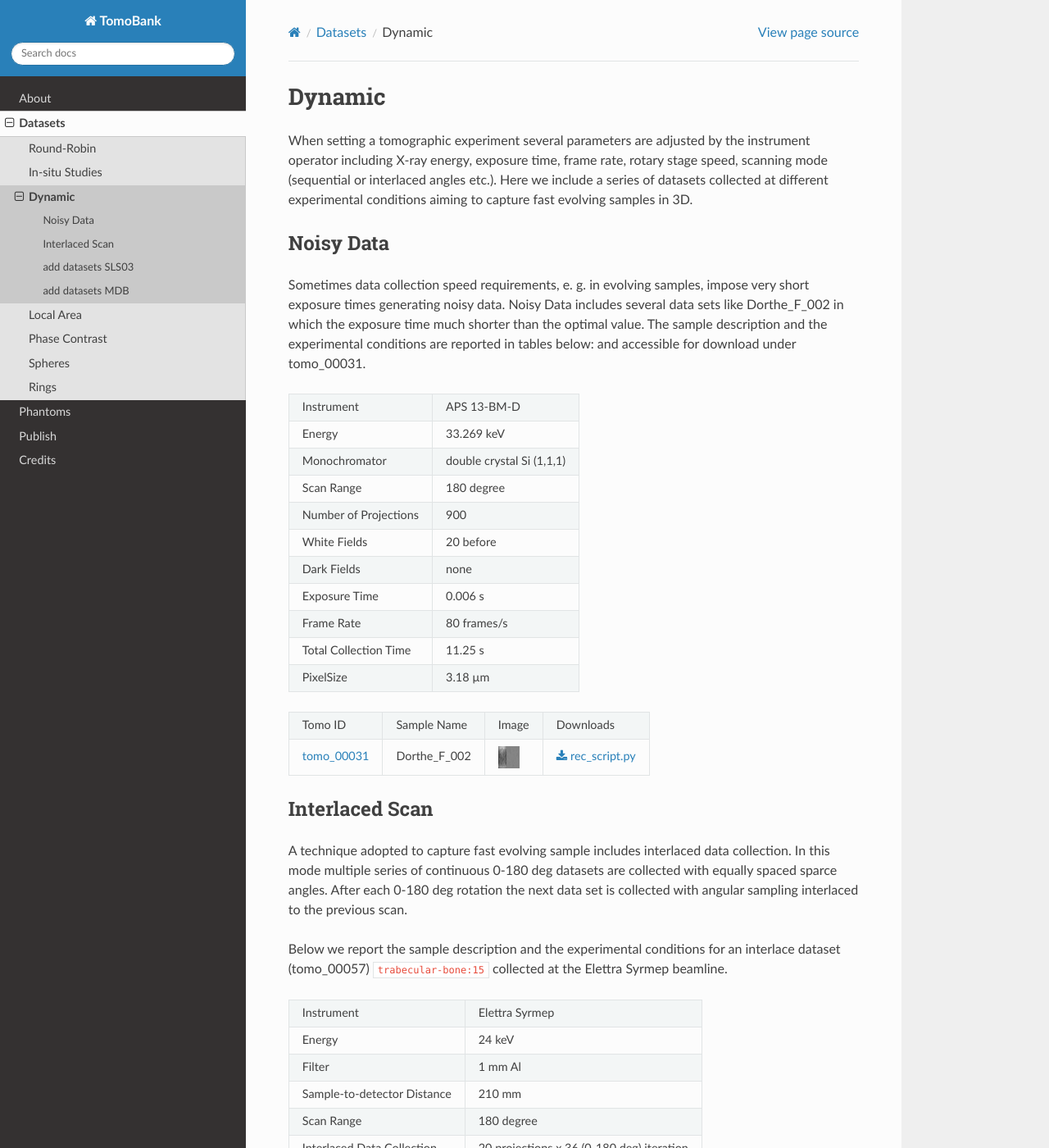
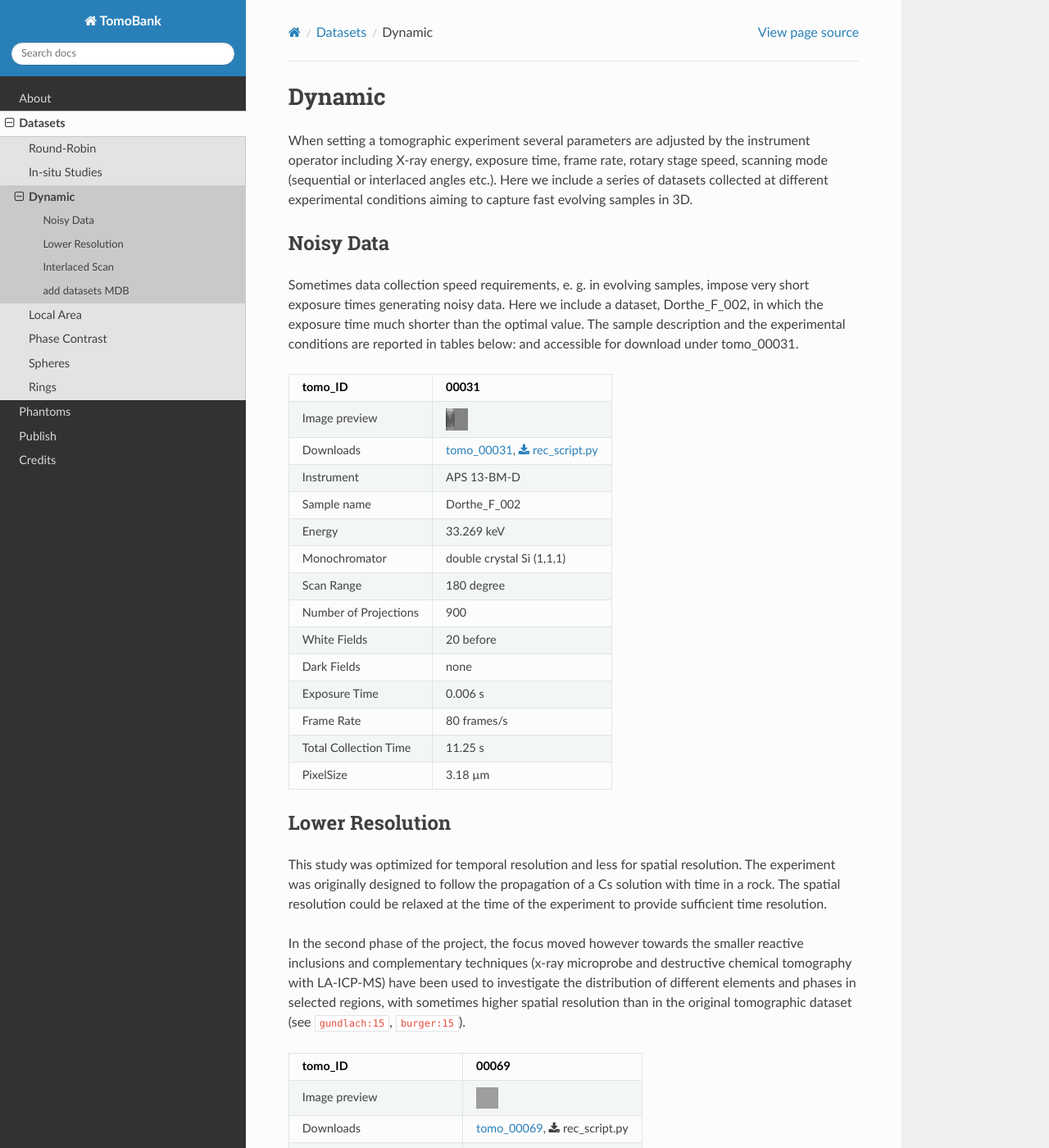
Before and after one commit to tomography/tomobank, a Sphinx documentation site: the page built from docs/source/data/docs.data.dynamic.rst, in a window 1280 px wide and 1400 px high. Shown: the whole window at 82% size. Built offline with Sphinx 7.4.7 and the Read the Docs theme 2.0.0, drawn with Linux system fonts in a browser that asks for light colours; cross-references to code outside the pages are shown as plain code; some of the changed text lies outside the part shown; grey boxes are pictures that could not be loaded.

Commit message:
added SLS data set tomo_00069

```diff
--- a/docs/source/bibtex/ref.bib
+++ b/docs/source/bibtex/ref.bib
@@ -253,3 +253,31 @@
 isbn={978-3-319-19387-8},
 url={http://dx.doi.org/10.1007/978-3-319-19387-8_70}
 }
+
+@article{gundlach:15,
+author = {Gundlach-Graham, Alexander and Burger, Marcel and Allner, Steffen and Schwarz, Gunnar and Wang, Hao A. O. and Gyr, Luzia and Grolimund, Daniel and Hattendorf, Bodo and Günther, Detlef},
+title = {High-Speed, High-Resolution, Multielemental Laser Ablation-Inductively Coupled Plasma-Time-of-Flight Mass Spectrometry Imaging: Part I. Instrumentation and Two-Dimensional Imaging of Geological Samples},
+journal = {Analytical Chemistry},
+volume = {87},
+number = {16},
+pages = {8250-8258},
+year = {2015},
+doi = {10.1021/acs.analchem.5b01196},
+note ={PMID: 26122331},
+URL = {http://dx.doi.org/10.1021/acs.analchem.5b01196},
+eprint = {http://dx.doi.org/10.1021/acs.analchem.5b01196}
+}
+
+@article{burger:15,
+author = {Burger, Marcel and Gundlach-Graham, Alexander and Allner, Steffen and Schwarz, Gunnar and Wang, Hao A. O. and Gyr, Luzia and Burgener, Simon and Hattendorf, Bodo and Grolimund, Daniel and Günther, Detlef},
+title = {High-Speed, High-Resolution, Multielemental LA-ICP-TOFMS Imaging: Part II. Critical Evaluation of Quantitative Three-Dimensional Imaging of Major, Minor, and Trace Elements in Geological Samples},
+journal = {Analytical Chemistry},
+volume = {87},
+number = {16},
+pages = {8259-8267},
+year = {2015},
+doi = {10.1021/acs.analchem.5b01977},
+note ={PMID: 26185891},
+URL = {http://dx.doi.org/10.1021/acs.analchem.5b01977},
+eprint = {http://dx.doi.org/10.1021/acs.analchem.5b01977}
+}
--- a/docs/source/data/docs.data.dynamic.rst
+++ b/docs/source/data/docs.data.dynamic.rst
@@ -11,37 +11,12 @@
 ~~~~~~~~~~
 
 Sometimes data collection speed requirements, e. g. in evolving samples, impose very short
-exposure times generating noisy data.  Noisy Data includes several data sets like Dorthe_F_002
+exposure times generating noisy data.  Here we include a dataset, Dorthe_F_002,
 in which  the exposure time much shorter than the optimal value.
 The sample description and the experimental conditions are reported in tables below:
 and accessible for download under tomo\_00031.
 
-+------------------------+---------------------------------------------------------+
-| Instrument             |      APS 13-BM-D                                        |
-+------------------------+---------------------------------------------------------+
-| Energy                 |      33.269 keV                                         |
-+------------------------+---------------------------------------------------------+
-| Monochromator          |      double crystal Si (1,1,1)                          |
-+------------------------+---------------------------------------------------------+
-| Scan Range             |      180 degree                                         |
-+------------------------+---------------------------------------------------------+
-| Number of Projections  |      900                                                |
-+------------------------+---------------------------------------------------------+
-| White Fields           |      20 before                                          |
-+------------------------+---------------------------------------------------------+
-| Dark Fields            |      none                                               |
-+------------------------+---------------------------------------------------------+
-| Exposure Time          |      0.006 s                                            |
-+------------------------+---------------------------------------------------------+
-| Frame Rate             |      80 frames/s                                        |
-+------------------------+---------------------------------------------------------+
-| Total Collection Time  |      11.25 s                                            |
-+------------------------+---------------------------------------------------------+
-| PixelSize              |      3.18 µm                                            |
-+------------------------+---------------------------------------------------------+
-
 .. |tomo_00031| replace:: :download:`rec_script.py <../../../docs/demo/rec_tomo_00031.py>`
-
 
 .. _tomo_00031: https://www.globus.org/app/transfer?origin_id=e133a81a-6d04-11e5-ba46-22000b92c6ec&origin_path=%2Ftomobank%2Ftomo_00031%2F
 
@@ -49,11 +24,87 @@
     :width: 20pt
     :height: 20pt
 
-+-------------+------------------+-----------+-------------------------+
-| Tomo ID     | Sample Name      |   Image   |       Downloads         |
-+-------------+------------------+-----------+-------------------------+
-| tomo_00031_ |  Dorthe_F_002    |  |00031|  |      |tomo_00031|       |
-+-------------+------------------+-----------+-------------------------+
++------------------------+------------------------------------+
+| tomo_ID                |       00031                        |
++========================+====================================+
+| Image preview          |      |00031|                       |
++------------------------+------------------------------------+
+| Downloads              |      tomo_00031_, |tomo_00031|     |
++------------------------+------------------------------------+
+| Instrument             |      APS 13-BM-D                   |
++------------------------+------------------------------------+
+| Sample name            |      Dorthe_F_002                  |
++------------------------+------------------------------------+
+| Energy                 |      33.269 keV                    |
++------------------------+------------------------------------+
+| Monochromator          |      double crystal Si (1,1,1)     |
++------------------------+------------------------------------+
+| Scan Range             |      180 degree                    |
++------------------------+------------------------------------+
+| Number of Projections  |      900                           |
++------------------------+------------------------------------+
+| White Fields           |      20 before                     |
++------------------------+------------------------------------+
+| Dark Fields            |      none                          |
++------------------------+------------------------------------+
+| Exposure Time          |      0.006 s                       |
++------------------------+------------------------------------+
+| Frame Rate             |      80 frames/s                   |
++------------------------+------------------------------------+
+| Total Collection Time  |      11.25 s                       |
++------------------------+------------------------------------+
+| PixelSize              |      3.18 µm                       |
++------------------------+------------------------------------+
+
+Lower Resolution
+~~~~~~~~~~~~~~~~
+
+This study was optimized for temporal resolution and less for spatial resolution.
+The experiment was originally designed to follow the propagation of a Cs solution
+with time in a rock. The spatial resolution could be relaxed at the time of
+the experiment to provide sufficient time resolution.
+
+In the second phase of the project, the focus moved however towards the smaller reactive
+inclusions and complementary techniques (x-ray microprobe and destructive chemical
+tomography with LA-ICP-MS) have been used to investigate the distribution of different elements
+and phases in selected regions, with sometimes higher spatial resolution than in the original
+tomographic dataset (see :cite:`gundlach:15`, :cite:`burger:15`).
+
+
+.. |tomo_00069| replace:: :download:`rec_script.py <../../../docs/demo/rec_tomo_00069.py>`
+
+.. _tomo_00069: https://www.globus.org/app/transfer?origin_id=e133a81a-6d04-11e5-ba46-22000b92c6ec&origin_path=%2Ftomobank%2Ftomo_00069%2F
+
+.. |00069| image:: ../img/tomo_00069.png
+    :width: 20pt
+    :height: 20pt
+
++-----------------------------+-------------------------------+
+| tomo_ID                     |      00069                    |
++=============================+===============================+
+| Image preview               |     |00069|                   |
++-----------------------------+-------------------------------+
+| Downloads                   |     tomo_00069_, |tomo_00069| |
++-----------------------------+-------------------------------+
+| Instrument                  |     SLS TOMCAT                |
++-----------------------------+-------------------------------+
+| Sample name                 |     SLS_03                    |
++-----------------------------+-------------------------------+
+| Energy                      |     36.085 keV                |
++-----------------------------+-------------------------------+
+| Sample-to-detector distance |     few mm                    |
++-----------------------------+-------------------------------+
+| Scan Range                  |     180 degree                |
++-----------------------------+-------------------------------+
+| Number of Projections       |     1001                      |
++-----------------------------+-------------------------------+
+| White Fields                |     20 (10 before - 10 after) |
++-----------------------------+-------------------------------+
+| Dark Fields                 |     5                         |
++-----------------------------+-------------------------------+
+| PixelSize                   |     3.7 µm                    |
++-----------------------------+-------------------------------+
+
 
 Interlaced Scan
 ~~~~~~~~~~~~~~~
@@ -66,8 +117,25 @@
 Below we report the sample description and the experimental conditions for an interlace dataset
 (tomo\_00057) :cite:`trabecular-bone:15`  collected at the Elettra Syrmep beamline.
 
+
+.. |tomo_00057| replace:: :download:`rec_script.py <../../../docs/demo/rec_tomo_00057.py>`
+
+.. _tomo_00057: https://www.globus.org/app/transfer?origin_id=e133a81a-6d04-11e5-ba46-22000b92c6ec&origin_path=%2Ftomobank%2Ftomo_00057%2F
+
+.. |00057| image:: ../img/tomo_00057.png
+    :width: 20pt
+    :height: 20pt
+
++-----------------------------+---------------------------------------------------------+
+| tomo_ID                     |       00057                                             |
++=============================+=========================================================+
+| Image preview               |      |00057|                                            |
++-----------------------------+---------------------------------------------------------+
+| Downloads                   |      tomo_00057_, |tomo_00057|                          |
 +-----------------------------+---------------------------------------------------------+
 | Instrument                  |      Elettra Syrmep                                     |
++-----------------------------+---------------------------------------------------------+
+| Sample name                 |      Bone MR                                            |
 +-----------------------------+---------------------------------------------------------+
 | Energy                      |      24 keV                                             |
 +-----------------------------+---------------------------------------------------------+
@@ -88,25 +156,7 @@
 | Exposure Time               |      0.8 s                                              |
 +-----------------------------+---------------------------------------------------------+
 
-.. |tomo_00057| replace:: :download:`rec_script.py <../../../docs/demo/rec_tomo_00057.py>`
 
-
-.. _tomo_00057: https://www.globus.org/app/transfer?origin_id=e133a81a-6d04-11e5-ba46-22000b92c6ec&origin_path=%2Ftomobank%2Ftomo_00057%2F
-
-.. |00057| image:: ../img/tomo_00057.png
-    :width: 20pt
-    :height: 20pt
-
-+-------------+------------------+-----------+-------------------------+
-| Tomo ID     | Sample Name      |   Image   |       Downloads         |
-+-------------+------------------+-----------+-------------------------+
-| tomo_00057_ |  Bone MR         |  |00057|  |      |tomo_00057|       |
-+-------------+------------------+-----------+-------------------------+
-
-add datasets SLS03
-~~~~~~~~~~~~~~~~~~
-
-from https://drive.google.com/drive/folders/0B78bW1AwveI_WVdXQlBRMVBKQk0
 
 add datasets MDB
 ~~~~~~~~~~~~~~~~
```
